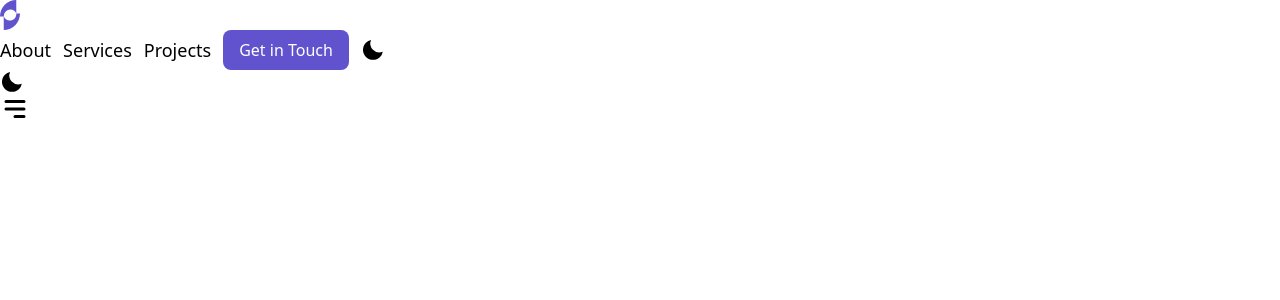
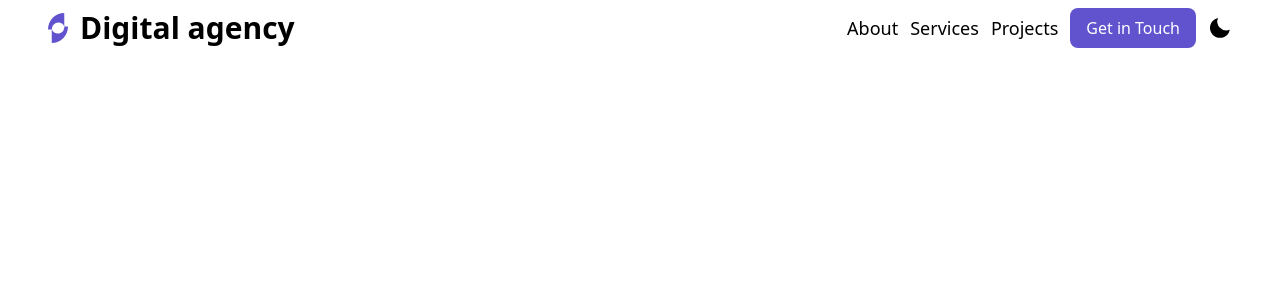
Before and after one commit to wacho91/digital-agency, a React (Vite) app: page / in a window 1280 px wide. Shown: the top 300 px of the page. Built offline with nearby package versions, Linux system fonts and the light colour scheme.

Commit message:
Style in the component navbar complete

```diff
--- a/src/Component/Navbar/Navbar.jsx
+++ b/src/Component/Navbar/Navbar.jsx
@@ -32,15 +32,19 @@ const Navbar = () => {
     }
 
   return (
-    <div>
-        <div>
-            <div>
+    <div className="relative z-10 w-full dark:bg-black dark:text-white duration-300">
+        <div className="container py-3 md:py-2">
+            <div className="flex justify-between items-center">
                 {/* Logo section */}
                 <a
                     target="_blank"
                     href="https://www.youtube.com/channel/UC1H-a1MKEFXRiFlGNLcy7gQ?sub_confirmation=1"
+                    className="flex items-center gap-3"
                 >
                     <img src={Logo} alt="" className="w-5" />
+                    <span className="text-2xl sm:text-3xl font-semibold">
+                        Digital agency
+                    </span>
                 </a>
                 {/* Desktop view Navigation */}
                 <nav className="hidden md:block">
@@ -60,7 +64,7 @@ const Navbar = () => {
                     </ul>
                 </nav>
                 {/* Mobile view Drawer  */}
-                <div>
+                <div className="flex items-center gap-4 md:hidden ">
                     <DarkMode />
                     {/* Mobile Hamburger icon */}
                     {showMenu ? (
```
